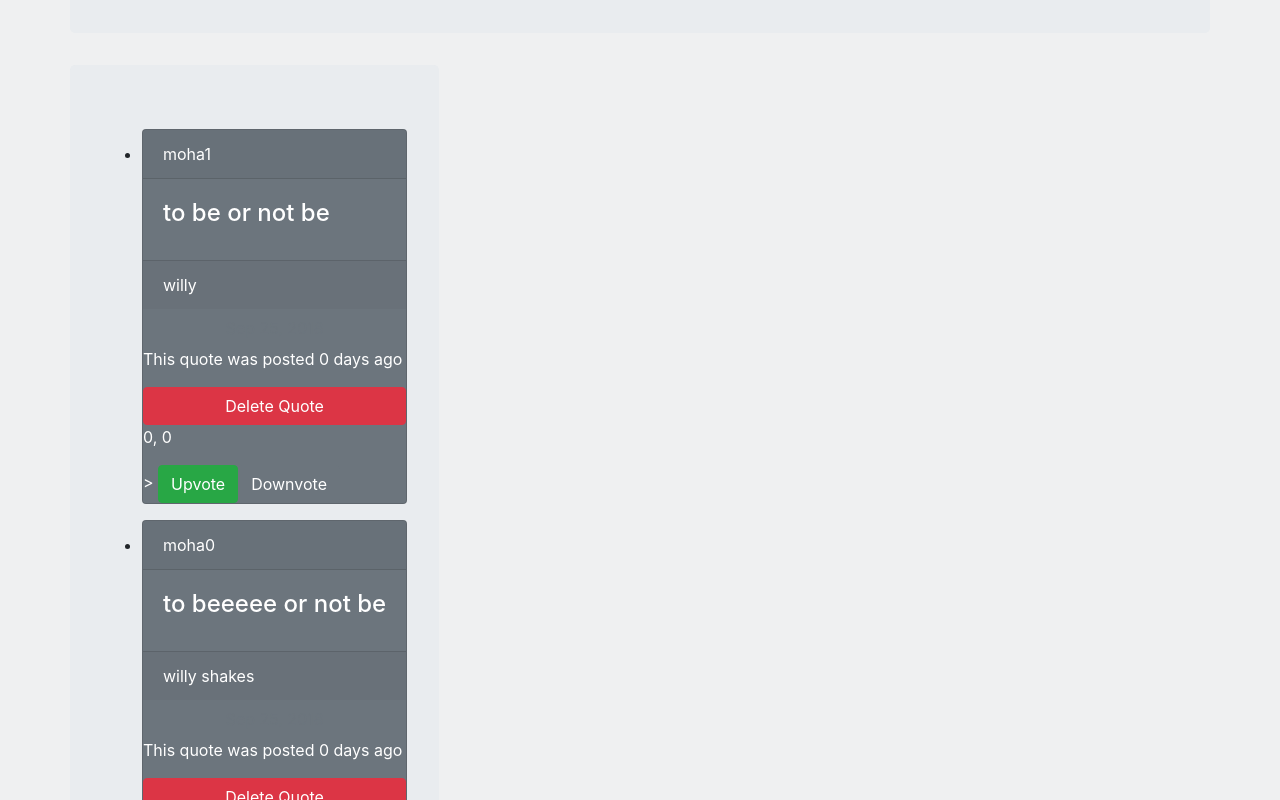
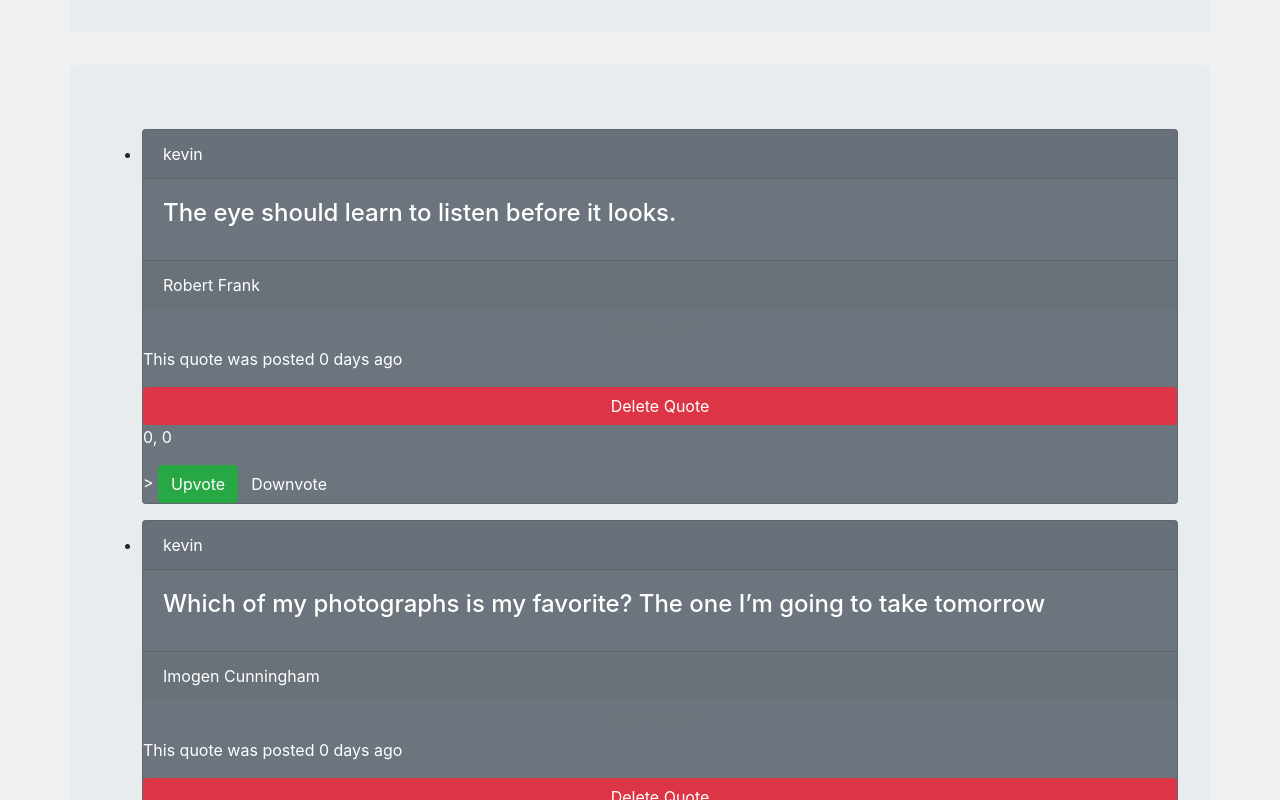
Before and after one commit to kevinwairi/Quotes, an Angular app: page / in a window 1280 px wide. Shown: the part 700-1500 px from the top of the page. Built offline with nearby package versions, Linux system fonts and the light colour scheme.

Commit message:
add quote details

```diff
--- a/src/app/quote/quote.component.ts
+++ b/src/app/quote/quote.component.ts
@@ -10,10 +10,11 @@ import { Quote } from '@angular/compiler';
 export class QuoteComponent implements OnInit {
 
   quotes: Quotes[] = [
-    new Quotes(1, 'moha1', 'to be or not be', 'willy', 0, 0, new Date()),
-    new Quotes(2, 'moha0', 'to beeeee or not be', 'willy shakes', 0, 0, new Date()),
-    new Quotes(3, 'moha1', 'to be or not be', 'willy2', 0, 0, new Date()),
-    new Quotes(4, 'moha3', 'to bee or not be', 'willy shake', 0, 0, new Date()),
+    new Quotes(1, 'kevin', 'The eye should learn to listen before it looks.', 'Robert Frank', 0, 0, new Date()),
+    new Quotes(2, 'kevin', 'Which of my photographs is my favorite? The one I’m going to take tomorrow', 'Imogen Cunningham', 0, 0, new Date()),
+    new Quotes(3, 'kevin', 'Character, like a photograph, develops in darkness', 'Yousuf Karsh', 0, 0, new Date()),
+    new Quotes(4, 'kevin', 'It is more important to click with people than to click the shutter', 'Alfred Eisenstaedt', 0, 0, new Date()),
+    new Quotes(3, 'kevin', 'My life is shaped by the urgent need to wander and observe, and my camera is my passport.', 'Steve McCurry', 0, 0, new Date()),
   // tslint:disable-next-line:semicolon
   ]
 
```
